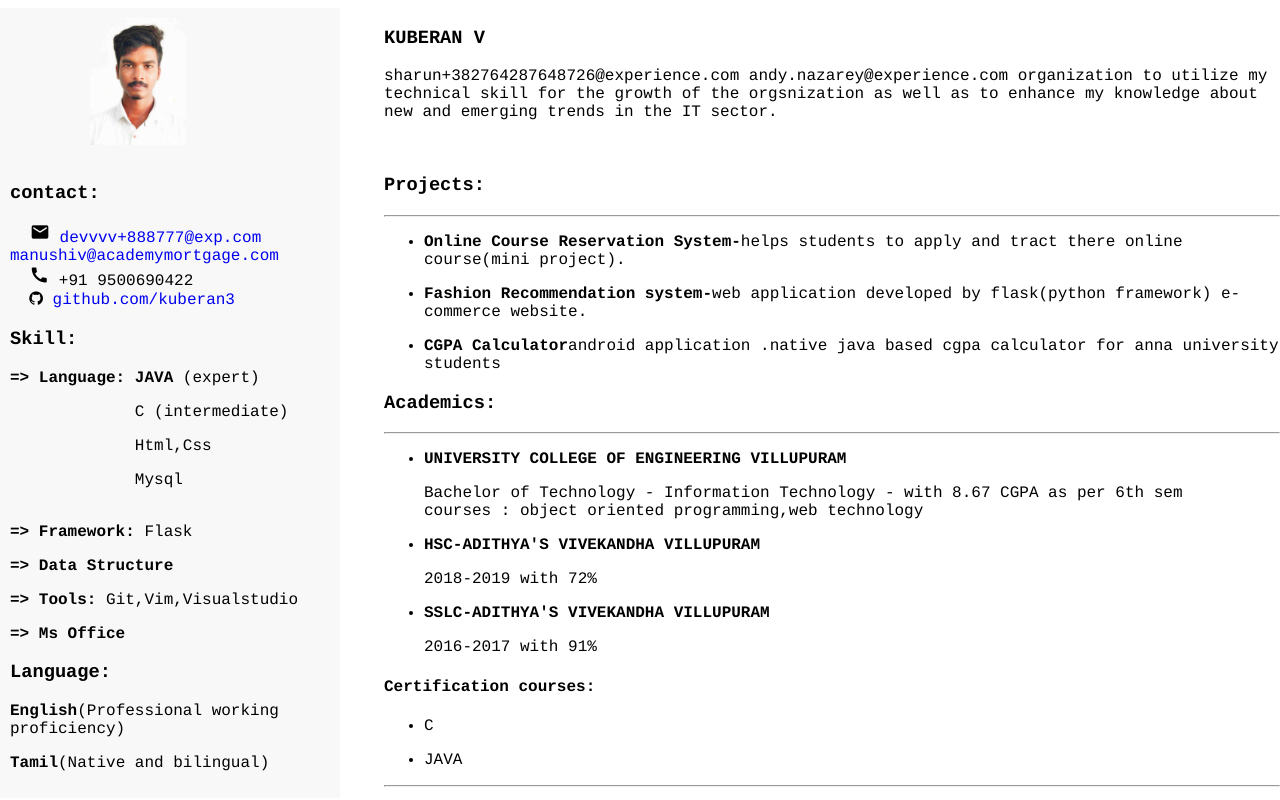
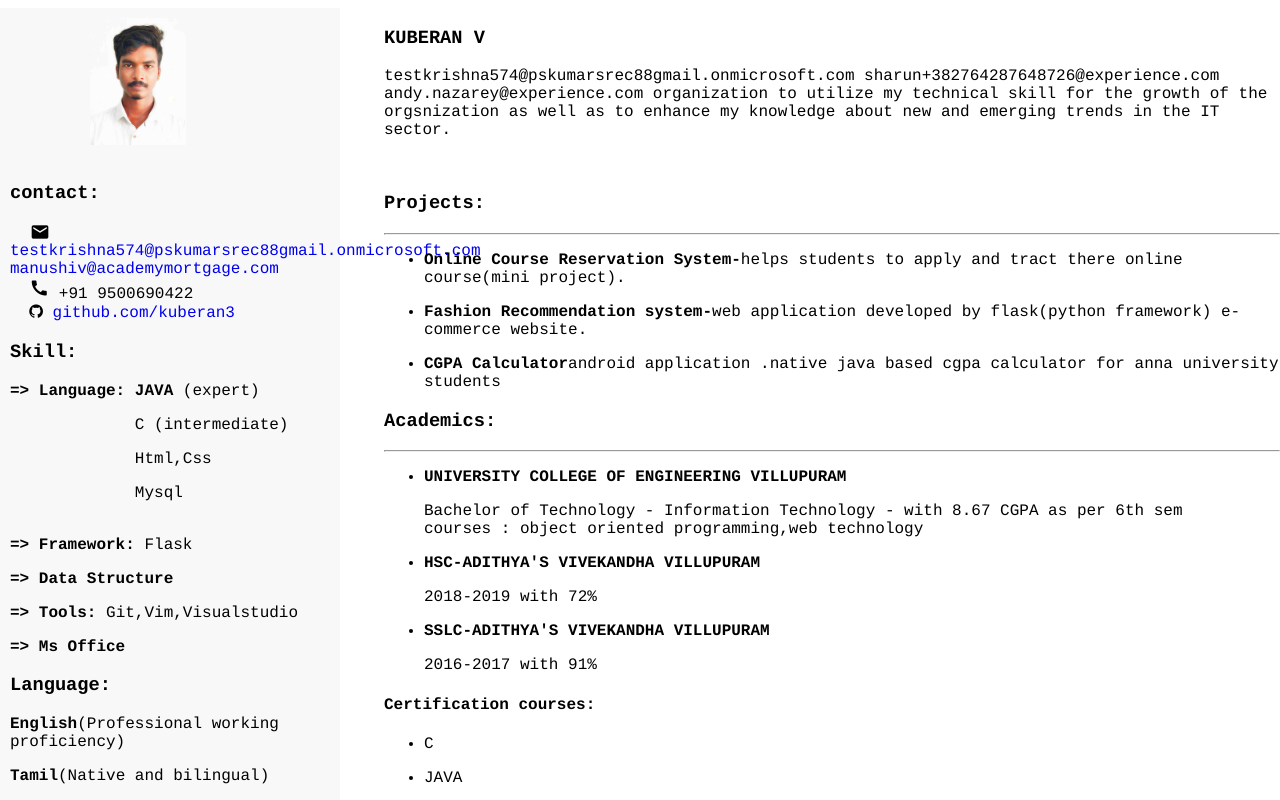
Before and after one commit to kuberan3/kuberan3, a plain HTML site: page index.html in a window 1280 px wide. Drawn offline with Linux system fonts and the light colour scheme.

Commit message:
Update index.html

```diff
--- a/index.html
+++ b/index.html
@@ -11,7 +11,7 @@
 	<img src="profile.jpg" height="40%" width="30%"><br>
 	<h3>contact:</h3>
 	<i class="material-icons" style="font-size:20px;">gmail</i>
-	<a href="mailto:devvvv+888777@exp.com" style="text-decoration: none">devvvv+888777@exp.com</a><br>
+	<a href="testkrishna574@pskumarsrec88gmail.onmicrosoft.com " style="text-decoration: none">testkrishna574@pskumarsrec88gmail.onmicrosoft.com </a><br>
 	<a href="mailto:manushiv@academymortgage.com" style="text-decoration: none">manushiv@academymortgage.com</a><br>
 	&nbsp&nbsp<i class="material-icons" style="font-size:20px;">call</i>
 	<p style="display: inline;">+91 9500690422</p><br>
@@ -36,7 +36,7 @@
 <div class = "right">
 	<h3>KUBERAN V</h3>
 	<div class="para1">
-		<p>
+		<p> testkrishna574@pskumarsrec88gmail.onmicrosoft.com
 		sharun+382764287648726@experience.com	andy.nazarey@experience.com	organization to utilize my technical skill for the growth of the orgsnization as well as to enhance my knowledge about new and emerging trends in the IT sector.
 		</p>
 	</div><br>
```
